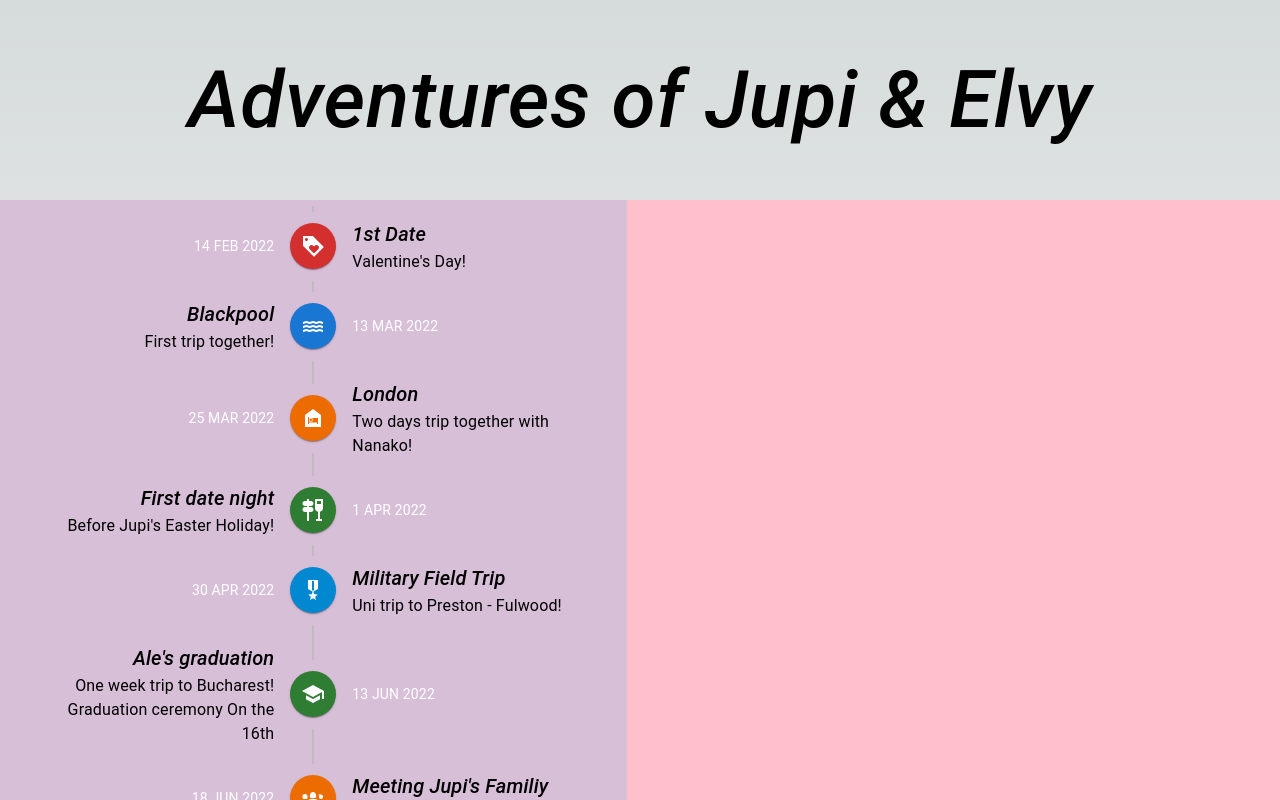
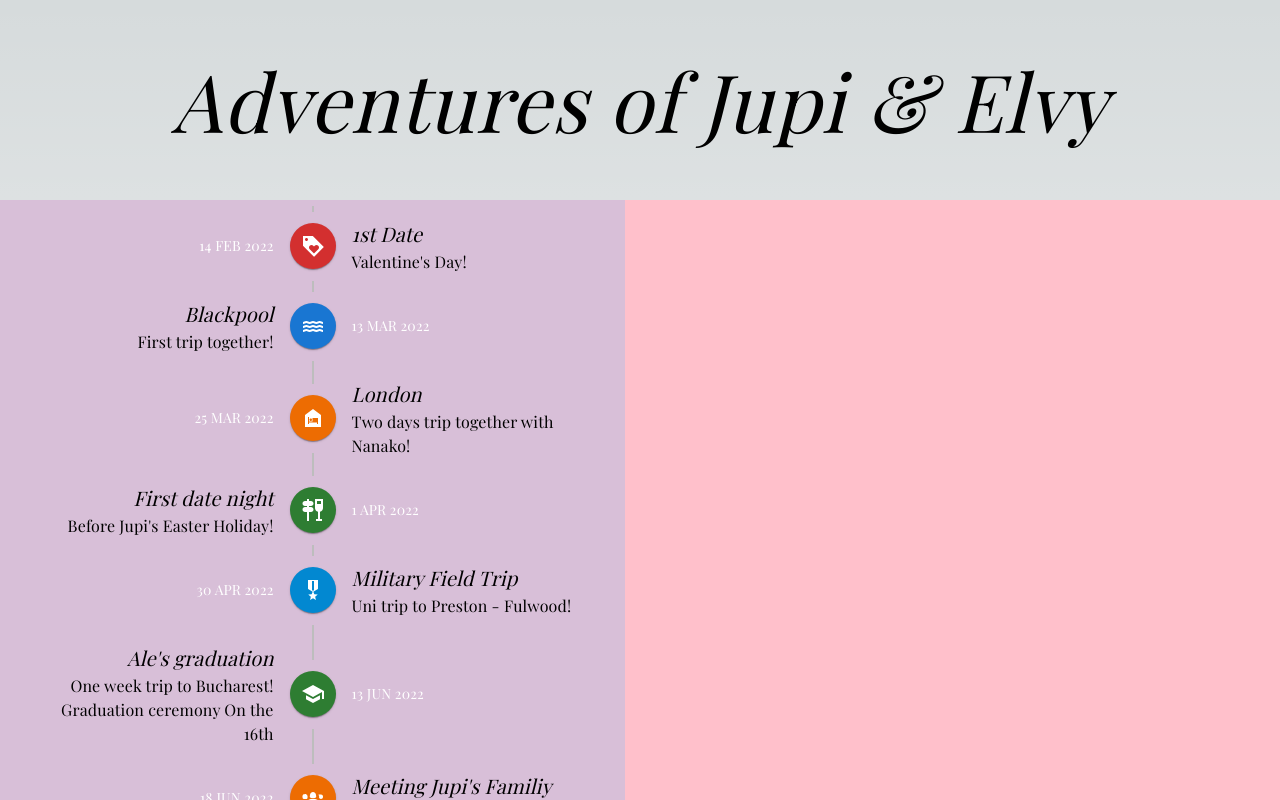
Before and after one commit to Koala0CE/verbose-memory, a Next.js app: page / in a window 1280 px wide. Shown: the top 800 px of the page. Built offline with nearby package versions, Linux system fonts and the light colour scheme.

Commit message:
font added

```diff
--- a/src/app/page.tsx
+++ b/src/app/page.tsx
@@ -1,14 +1,39 @@
+"use client";
 import Image from "next/image";
 import styles from "./page.module.css";
 import { Hero } from "./_components/Hero";
-import { Stack } from "@mui/material";
+import { Stack, ThemeProvider, createTheme } from "@mui/material";
 import CustomizedTimeline from "./_components/Timeline";
+import { Playfair_Display } from "next/font/google";
+
+const playfair = Playfair_Display({
+  weight: ["400", "700"],
+  style: ["normal", "italic"],
+  subsets: ["latin"],
+  display: "swap",
+});
+
+const theme = createTheme({
+  typography: {
+    allVariants: {
+      fontFamily: `${playfair.style.fontFamily}`,
+    },
+    // h3: {
+    //     fontSize: '2rem',
+    //     '@media (min-width:600px)': {
+    //         fontSize: '1.5rem'
+    //     }
+    // } // keeping it here for when I will need it
+  },
+});
 
 export default function Home() {
   return (
-    <Stack spacing={5} mt={5} justifyContent={"center"} alignItems={"center"}>
-      <Hero />
-      <CustomizedTimeline />
-    </Stack>
+    <ThemeProvider theme={theme}>
+      <Stack spacing={5} mt={5} justifyContent={"center"} alignItems={"center"}>
+        <Hero />
+        <CustomizedTimeline />
+      </Stack>
+    </ThemeProvider>
   );
 }
```
